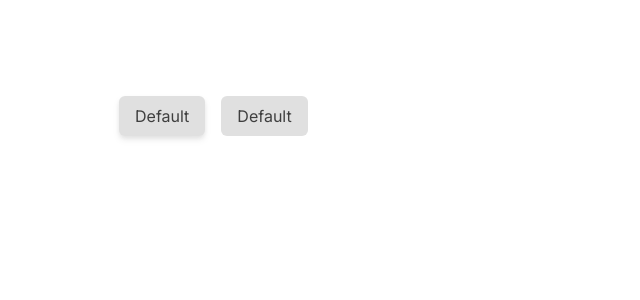
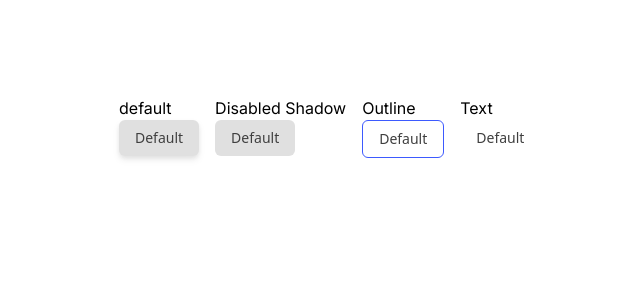
Before and after one commit to SebasUNLu/DevChallenge-Button, a Next.js app: page / in a window 1280 px wide. Shown: the top 300 px of the page, without its empty margins (113-753 px from the left). Built offline with nearby package versions, Linux system fonts and the light colour scheme.

Commit message:
US-02: Variantes de botones default, outline y text

```diff
--- a/app/components/StyledButton.jsx
+++ b/app/components/StyledButton.jsx
@@ -1,13 +1,26 @@
 import React from 'react';
 
+// variant = [ default, outline, text ]
 
-const StyledButton = ({ text = 'Default', disableShadow = false }) => {
+const StyledButton = ({ variant = "default", text = 'Default', disableShadow = false }) => {
 
-  const style = "text-[#3F3F3F] bg-[#E0E0E0] py-2 px-4 rounded-md hover:bg-[#AEAEAE] focus:bg-[#AEAEAE]"
-  const styleShadow = !disableShadow ? "drop-shadow-md" : ""
+  const styleGeneral = "text-[#3F3F3F]  py-2 px-4 rounded-md font-sans font-medium text-sm"
+
+  // default --> "default"
+  let styleVariant = "bg-[#E0E0E0] hover:bg-[#AEAEAE] focus:bg-[#AEAEAE]"
+  switch (variant) {
+    case "outline":
+      styleVariant = "bg-white hover:bg-[#2962FF1A] focus:bg-[#2962FF1A] text-[#3D5AFE] border-[#3D5AFE] border border-solid"
+      break;
+    case "text":
+      styleVariant = "text-[#3D5AFE] bg-white hover:bg-[#2962FF1A] focus:bg-[#2962FF1A]"
+      break;
+  }
+
+  const styleShadow = variant === "default" && !disableShadow ? "drop-shadow-md" : ""
 
   return (
-    <button className={`${style} ${styleShadow}`}>
+    <button className={`${styleGeneral} ${styleShadow} ${styleVariant}`}>
       {text}
     </button>
   );
--- a/app/page.js
+++ b/app/page.js
@@ -5,8 +5,22 @@ export default function Home() {
   return (
     <main className="flex min-h-screen flex-col items-center justify-between p-24">
       <div className="w-9/12 flex flex-wrap gap-4">
-        <StyledButton />
-        <StyledButton disableShadow/>
+        <div>
+          <p className="text-black">default</p>
+          <StyledButton />
+        </div>
+        <div>
+          <p className="text-black">Disabled Shadow</p>
+          <StyledButton disableShadow />
+        </div>
+        <div>
+          <p className="text-black">Outline</p>
+          <StyledButton variant="outline" />
+        </div>
+        <div>
+          <p className="text-black">Text</p>
+          <StyledButton variant="text" />
+        </div>
       </div>
     </main>
   );
```
